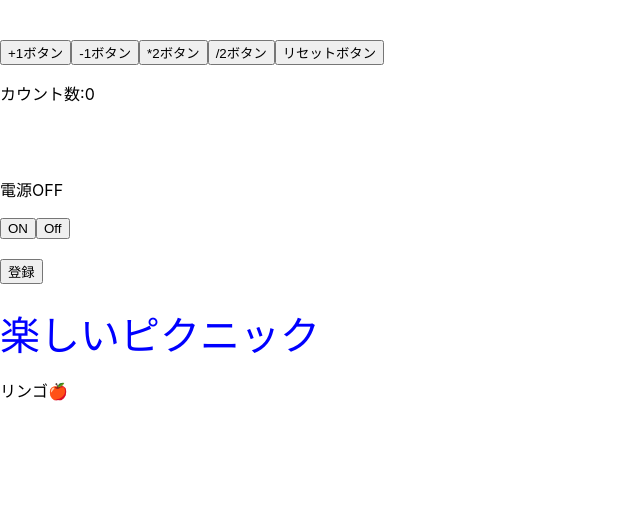
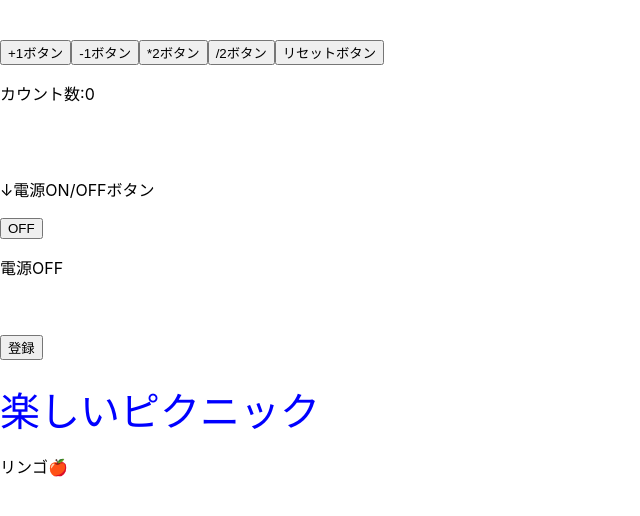
Before and after one commit to Onepiece2424/hello_rails, a React (Create React App) app in the folder frontend/: page / in a window 1280 px wide. Shown: the top 516 px of the page, without its empty margins (0-640 px from the left). Built offline with nearby package versions, Linux system fonts and the light colour scheme; the HTML template or start-up script is replaced by a standard one.

Commit message:
1つのボタンでON/OFFの状態を切り替え

```diff
--- a/frontend/src/components/OnOff.jsx
+++ b/frontend/src/components/OnOff.jsx
@@ -4,9 +4,9 @@ const OnOff = () => {
   const [power, setPower] = useState(false)
   return (
     <>
+      <p>↓電源ON/OFFボタン</p>
+      <button onClick={() => setPower(!power)}>{power ?  'ON' : 'OFF'}</button>
       <p>電源{power ?  'ON' : 'OFF'}</p>
-      <button onClick={() => setPower(true)}>ON</button>
-      <button onClick={() => setPower(false)}>Off</button>
     </>
   )
 }
```
